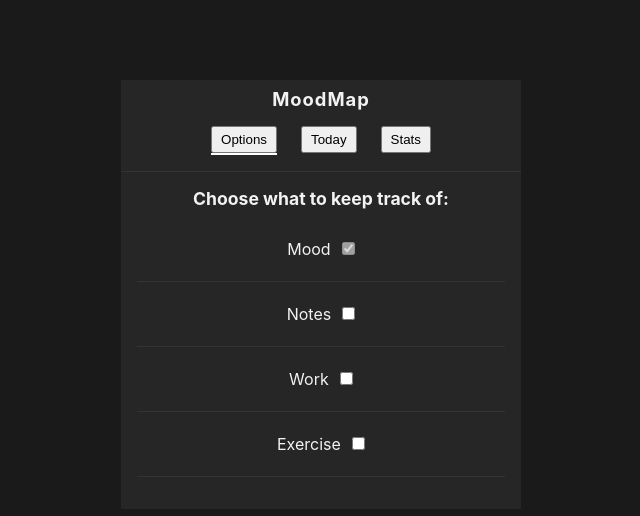
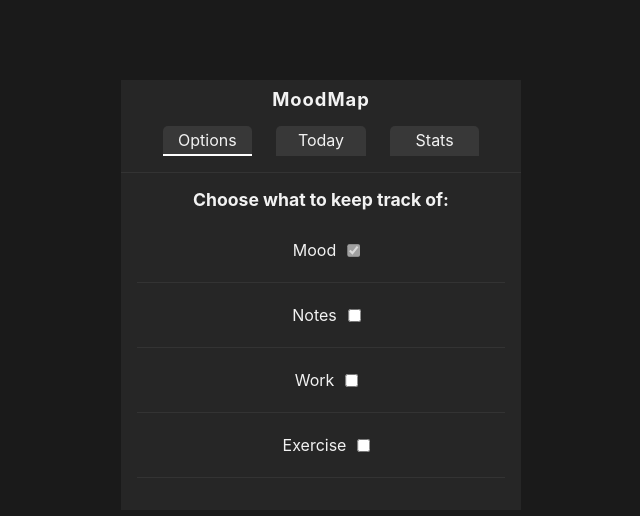
Before and after one commit to timsch3/MoodMap, a React (Create React App) app: page / in a window 1280 px wide. Shown: the top 516 px of the page, without its empty margins (319-959 px from the left). Built offline with nearby package versions, Linux system fonts and the light colour scheme.

Commit message:
some styling improvements

```diff
--- a/src/App.js
+++ b/src/App.js
@@ -40,8 +40,6 @@ function App() {
                 ? { borderBottom: "2.5px solid white" }
                 : { border: "none" }
             }
-          >
-            <button
             onClick={() => {
               setActivePage(
                 <Options options={options} setOptions={setOptions} />
@@ -49,7 +47,6 @@ function App() {
             }}
           >
             Options
-            </button>
           </li>
           <li
             style={
@@ -57,14 +54,11 @@ function App() {
                 ? { borderBottom: "2.5px solid white" }
                 : { border: "none" }
             }
-          >
-            <button
             onClick={() => {
               setActivePage(<Today options={options} />);
             }}
           >
             Today
-            </button>
           </li>
           <li
             style={
@@ -72,14 +66,11 @@ function App() {
                 ? { borderBottom: "2.5px solid white" }
                 : { border: "none" }
             }
-          >
-            <button
             onClick={() => {
               setActivePage(<Stats />);
             }}
           >
             Stats
-            </button>
           </li>
         </ul>
       </nav>
--- a/src/App.scss
+++ b/src/App.scss
@@ -13,8 +13,17 @@ h1 {
     justify-content: center;
     list-style: none;
     gap: 1.5rem;
-    button {
+    li {
+      text-align: center;
+      background-color: var(--button-bg-color);
+      min-width: 20%;
       padding: 0.25rem 0.5rem;
+      cursor: pointer;
+      border-radius: 5px 5px 0 0;
+    }
+    li:hover {
+      color: var(--button-text-color-hover);
+      background-color: var(--button-bg-color-hover);
     }
   }
 }
--- a/src/components/Option.jsx
+++ b/src/components/Option.jsx
@@ -32,15 +32,15 @@ const Option = (props) => {
   }, [options, optionsState]);
 
   return (
-    <div id="options-option">
-      <label htmlFor={`options-option-${name}`}>{name}</label>
+    <label id="options-option" htmlFor={`options-option-${name}`}>
+      {name}
       <input
         type="checkbox"
         id={`options-option-${name}`}
         onChange={() => handleOptions()}
         checked={options[option].active}
       />
-    </div>
+    </label>
   );
 };
 
--- a/src/components/Option.scss
+++ b/src/components/Option.scss
@@ -1,9 +1,12 @@
 #options-option {
+  display: flex;
+  justify-content: center;
+  align-items: center;
   line-height: 2rem;
   border-bottom: 1px solid var(--border-color1);
   margin-bottom: var(--y-list-gap);
   padding-bottom: var(--y-padding);
-  label {
-    margin-right: var(--x-label-input);
+  input[type="checkbox"] {
+    transform: translateX(var(--x-label-input));
   }
 }
--- a/src/index.css
+++ b/src/index.css
@@ -8,7 +8,10 @@
   --bg-color1: hsl(0, 0%, 10%);
   --bg-color2: hsl(0, 0%, 15%);
   --bg-color3: hsl(0, 0%, 20%);
-  --font-color1: hsl(0, 0%, 95%);
+  --button-bg-color: hsl(0, 0%, 22%);
+  --button-bg-color-hover: hsl(0, 0%, 95%);
+  --button-text-color-hover: hsl(0, 0%, 5%);
+  --text-color1: hsl(0, 0%, 95%);
   --border-color1: hsl(0, 0%, 20%);
   --border-color2: hsl(0, 0%, 40%);
   /* paddings */
@@ -34,5 +37,5 @@ body {
   margin-top: 5rem;
   width: 400px;
   background-color: var(--bg-color2);
-  color: var(--font-color1);
+  color: var(--text-color1);
 }
```
Lines whose indentation alone changed are shown as unchanged.
